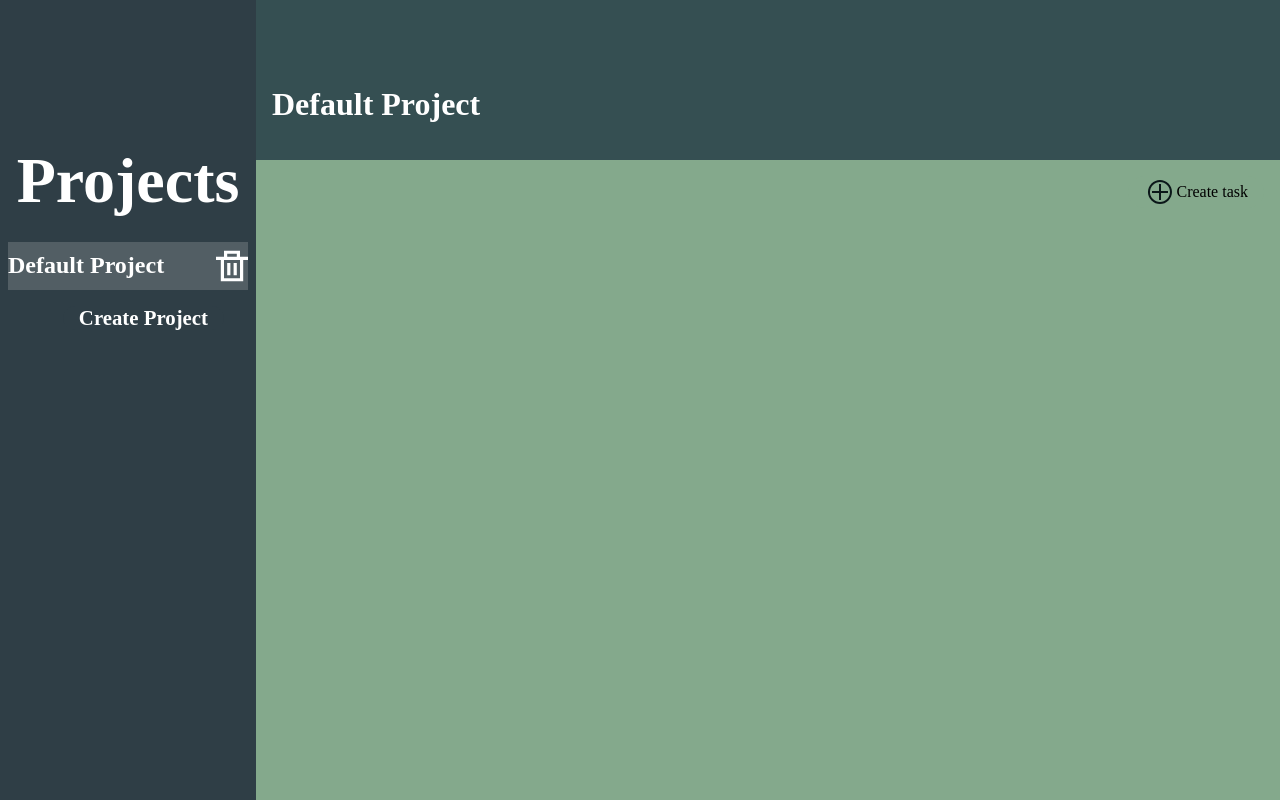
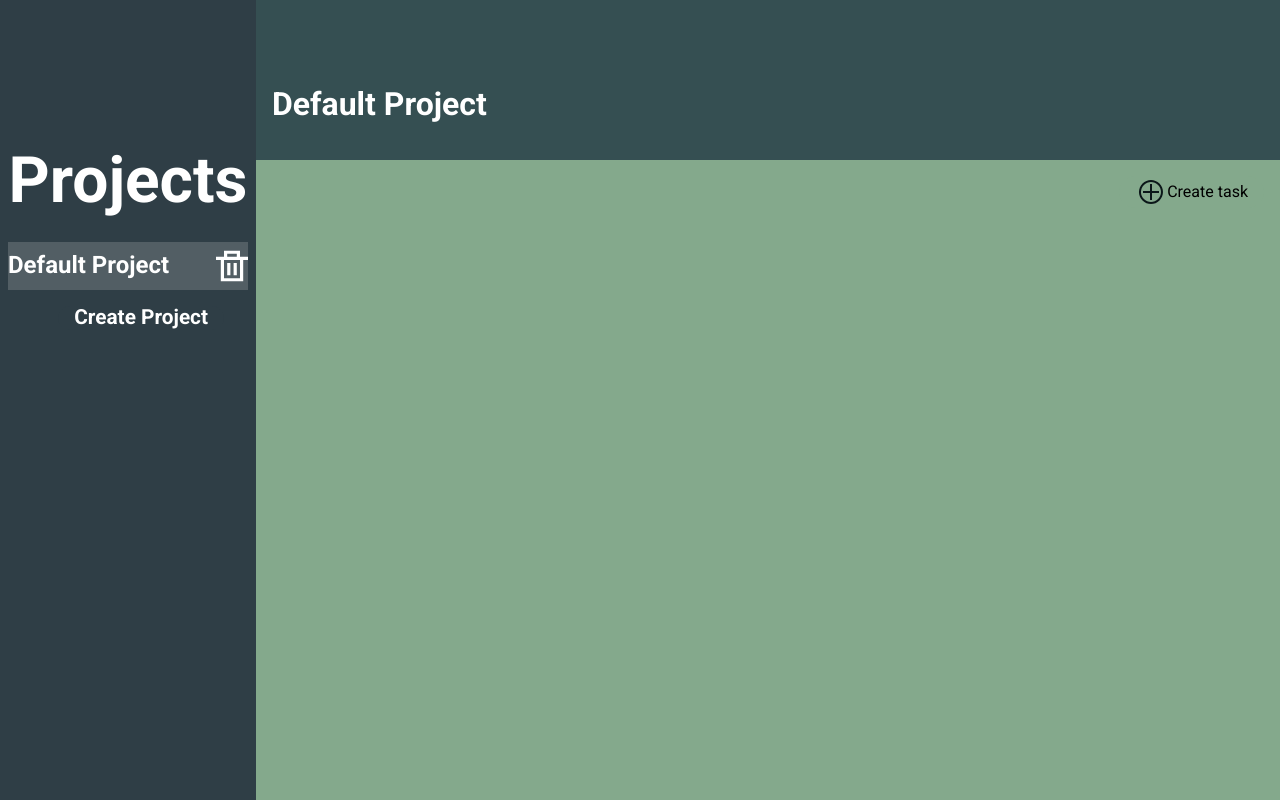
Before and after one commit to oxamyt/to-do-list, a plain HTML site: page index.html in a window 1280 px wide. Drawn offline with Linux system fonts and the light colour scheme.

Commit message:
change-font

```diff
--- a/index.html
+++ b/index.html
@@ -6,7 +6,19 @@
 
     <link rel="stylesheet" href="reset.css" />
     <link rel="stylesheet" href="styles.css" />
-    <title>Document</title>
+    <link rel="preconnect" href="https://fonts.googleapis.com" />
+    <link rel="preconnect" href="https://fonts.gstatic.com" crossorigin />
+    <link
+      href="https://fonts.googleapis.com/css2?family=Roboto&display=swap"
+      rel="stylesheet"
+    />
+    <link rel="preconnect" href="https://fonts.googleapis.com" />
+    <link rel="preconnect" href="https://fonts.gstatic.com" crossorigin />
+    <link
+      href="https://fonts.googleapis.com/css2?family=Roboto:wght@400;700&display=swap"
+      rel="stylesheet"
+    />
+    <title>To Do List</title>
   </head>
   <body>
     <div class="content">
@@ -80,7 +92,7 @@
             </form>
           </div>
         </div>
-        <div class="edit-task-form-container" style="display: none;">
+        <div class="edit-task-form-container" style="display: none">
           <form class="edit-task-form">
             <label for="edit-task-title">Your task:</label>
             <input type="text" id="edit-task-title" name="edit-task-title" />
@@ -104,18 +116,14 @@
               <option value="Low">Low</option>
             </datalist>
             <div class="edit-task-buttons">
-            <button class="edit-add-task" type="button">
-              Add Task
-            </button>
+              <button class="edit-add-task" type="button">Add Task</button>
               <button class="edit-cancel-task" type="submit" method="get">
                 Cancel task
               </button>
             </div>
           </form>
         </div>
-        <div class="header">
-
-        </div>
+        <div class="header"></div>
         <div class="main">
           <div class="render-task-form">
             <button class="task-btn-render">
--- a/styles.css
+++ b/styles.css
@@ -1,5 +1,6 @@
 body {
   min-height: 100vh;
+  font-family: 'Roboto', 'sans-serif';
 }
 
 :root {
```
Lines whose indentation alone changed are shown as unchanged.
